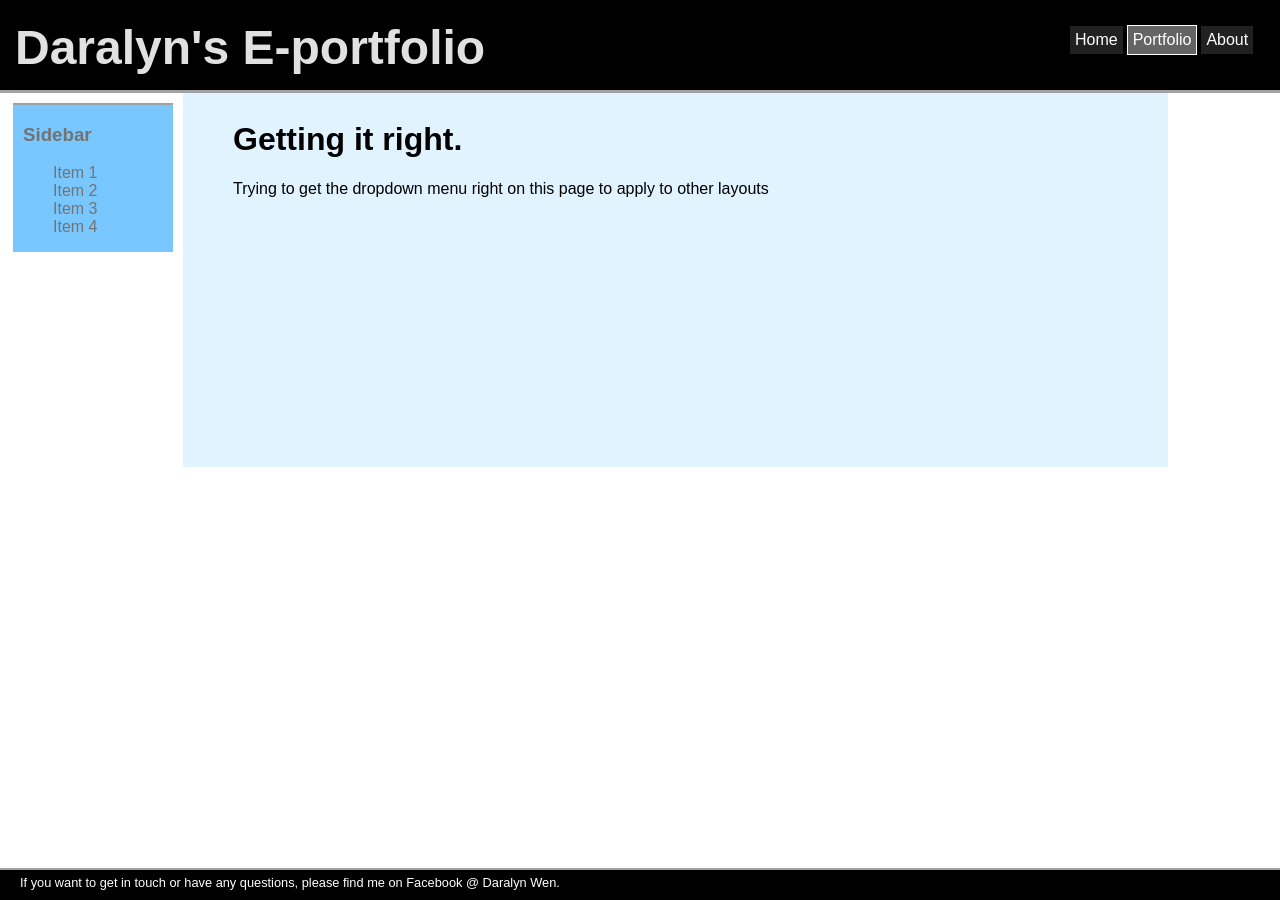
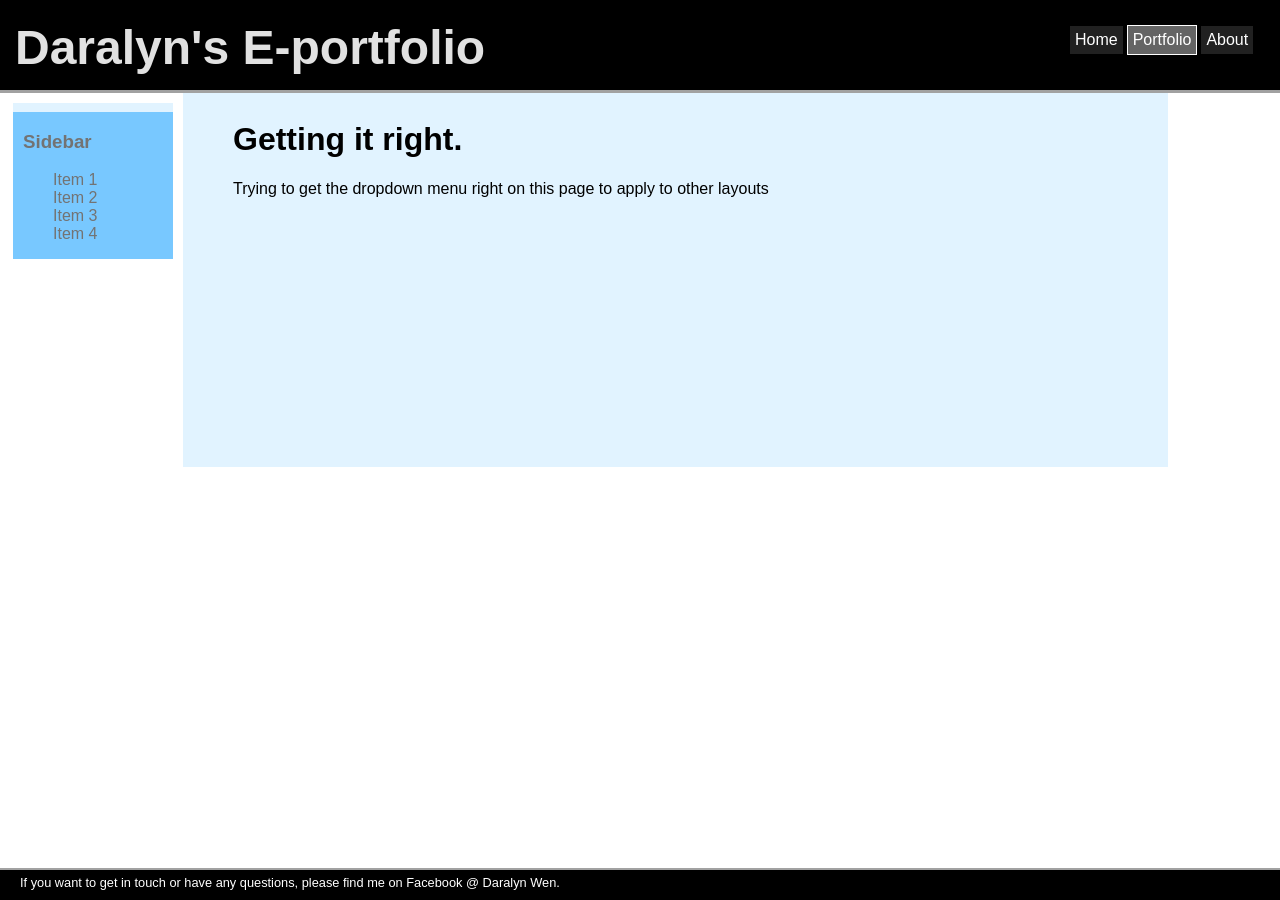
Before and after one commit to daralyn/daralyn.github.io, a Jekyll site: the page built from gettingitrightpage.html, in a window 1280 px wide. Built offline with Jekyll 4.4.1, drawn with Linux system fonts in a browser that asks for light colours.

Commit message:
Update gettingitright.css

```diff
--- a/css/gettingitright.css
+++ b/css/gettingitright.css
@@ -164,7 +164,7 @@ p {
 	left: 10px;
 	margin: 3px;
 	width: 160px;
-	border-top: 2px solid rgb(161, 161, 161);
+	border-top: 9px solid rgb(225, 243, 255);
 }
 h3{
 	padding-left: 10px;
```
